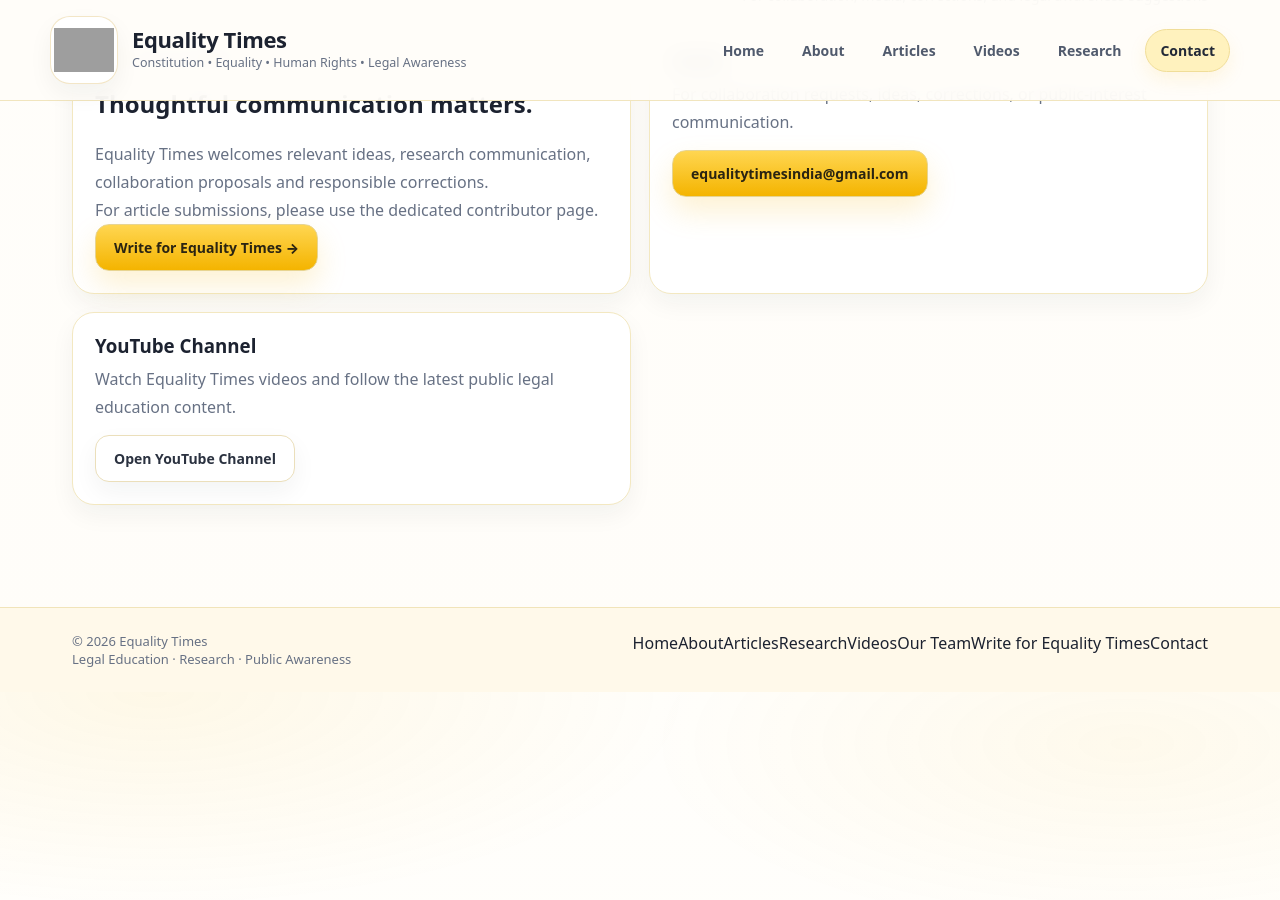
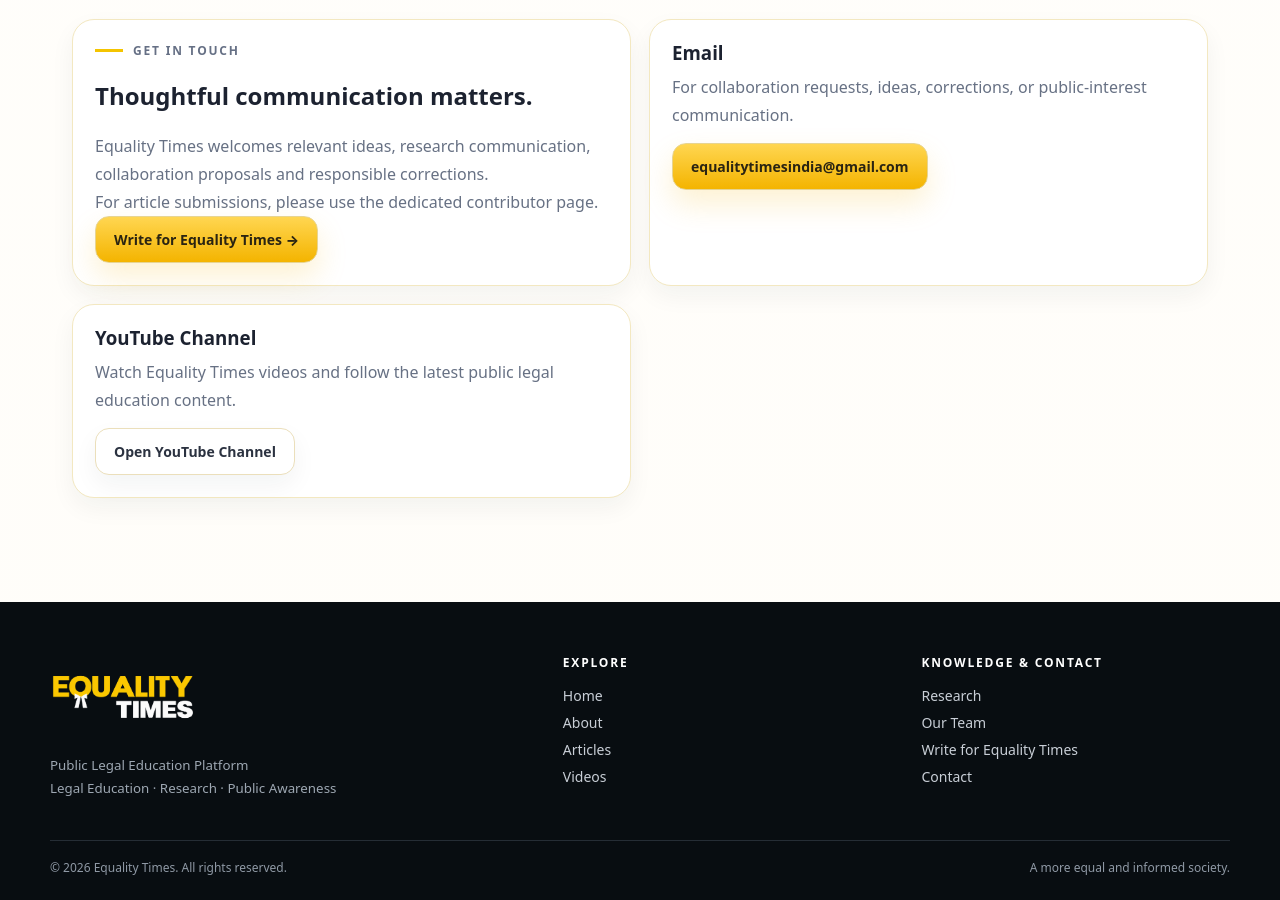
Before and after one commit to equalitytimes/equalitytimes-test, a Jekyll site: the page contact.html, which Jekyll copies as it is, in a window 1280 px wide and 900 px high, scrolled down 596 px. Built offline with Jekyll 4.4.1, drawn with Linux system fonts in a browser that asks for light colours; before the commit the page ends 1288 px from its top, so only the background shows below that; some of the changed text lies outside the part shown; grey boxes are pictures that could not be loaded.

Commit message:
Standardize site header and footer branding

```diff
--- a/contact.html
+++ b/contact.html
@@ -9,23 +9,22 @@
 </head>
 <body>
 
-<header class="topbar">
-  <div class="container topbar-inner">
-    <a class="brand" href="index.html">
-      <div class="brand-logo"><img src="assets/logo.png" alt="Equality Times logo"></div>
+<header class="et-header">
+  <div class="et-header-inner">
+    <a class="et-brand" href="index.html" aria-label="Equality Times home">
       <div>
-        <div class="brand-title">Equality Times</div>
-        <div class="brand-sub">Constitution • Equality • Human Rights • Legal Awareness</div>
+        <img src="assets/logo-new.png" alt="Equality Times">
+        <span class="et-brand-tagline">Legal Education · Research · Public Awareness</span>
       </div>
     </a>
-
-    <nav class="nav">
+    <nav class="et-nav" aria-label="Main navigation">
       <a href="index.html">Home</a>
       <a href="about.html">About</a>
       <a href="articles/">Articles</a>
       <a href="videos.html">Videos</a>
       <a href="research.html">Research</a>
-      <a class="active" href="contact.html">Contact</a>
+      <a href="team.html">Our Team</a>
+      <a href="contact.html">Contact</a>
     </nav>
   </div>
 </header>
@@ -76,10 +75,30 @@
   </section>
 </main>
 
-<footer class="footer">
-  <div class="container footer-inner footer-expanded">
-    <div><div class="footer-text">© <span id="yr"></span> Equality Times</div><div class="footer-text">Legal Education · Research · Public Awareness</div></div>
-    <div class="footer-links-inline"><a href="index.html">Home</a><a href="about.html">About</a><a href="articles/">Articles</a><a href="research.html">Research</a><a href="videos.html">Videos</a><a href="team.html">Our Team</a><a href="write.html">Write for Equality Times</a><a href="contact.html">Contact</a></div>
+<footer class="et-footer">
+  <div class="et-footer-grid">
+    <div>
+      <div class="et-footer-brand"><img src="assets/logo-new.png" alt="Equality Times"></div>
+      <small>Public Legal Education Platform<br>Legal Education · Research · Public Awareness</small>
+    </div>
+    <div>
+      <h4>Explore</h4>
+      <a href="index.html">Home</a>
+      <a href="about.html">About</a>
+      <a href="articles/">Articles</a>
+      <a href="videos.html">Videos</a>
+    </div>
+    <div>
+      <h4>Knowledge &amp; Contact</h4>
+      <a href="research.html">Research</a>
+      <a href="team.html">Our Team</a>
+      <a href="write.html">Write for Equality Times</a>
+      <a href="contact.html">Contact</a>
+    </div>
+  </div>
+  <div class="et-copyright">
+    <span>© 2026 Equality Times. All rights reserved.</span>
+    <span>A more equal and informed society.</span>
   </div>
 </footer>
 
```
